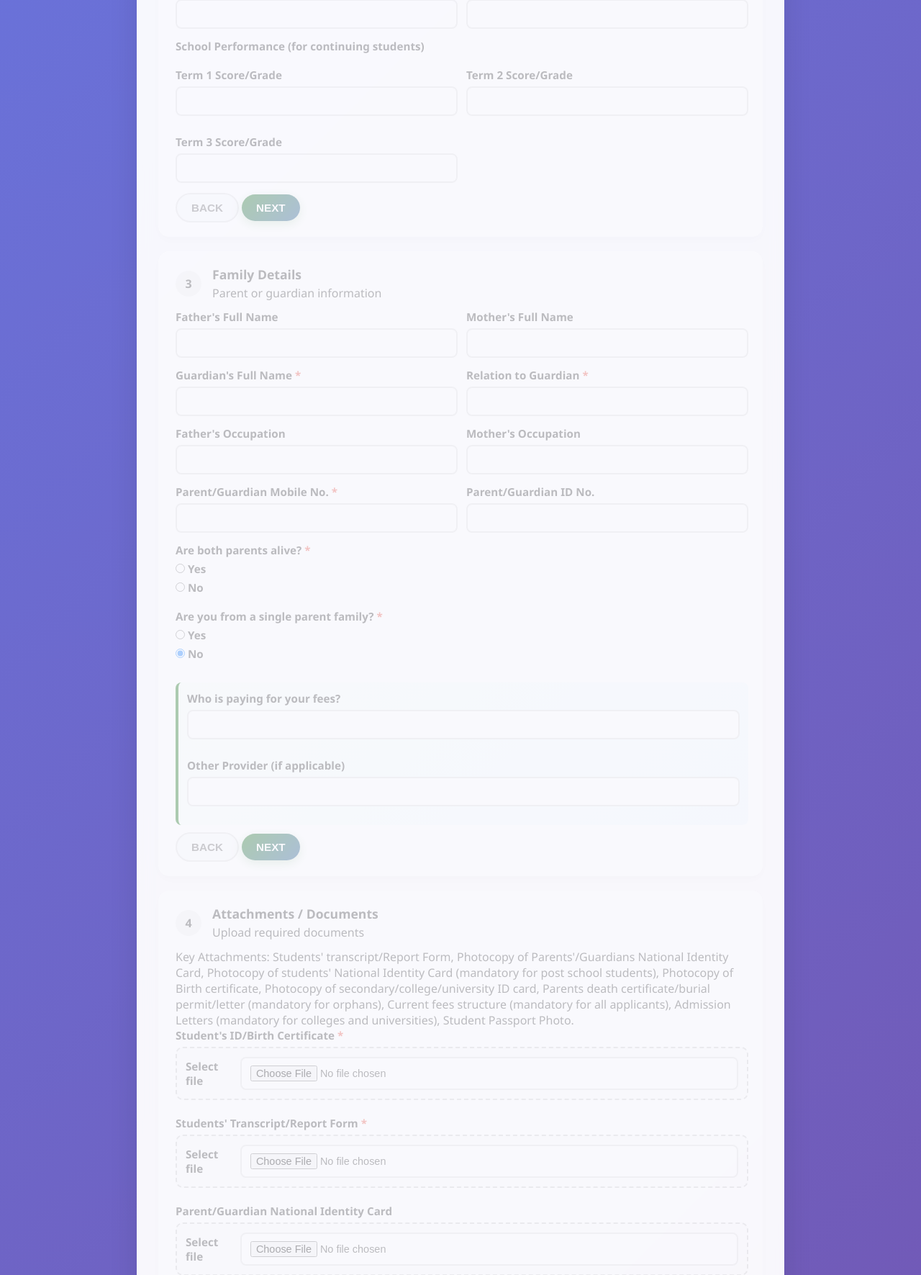
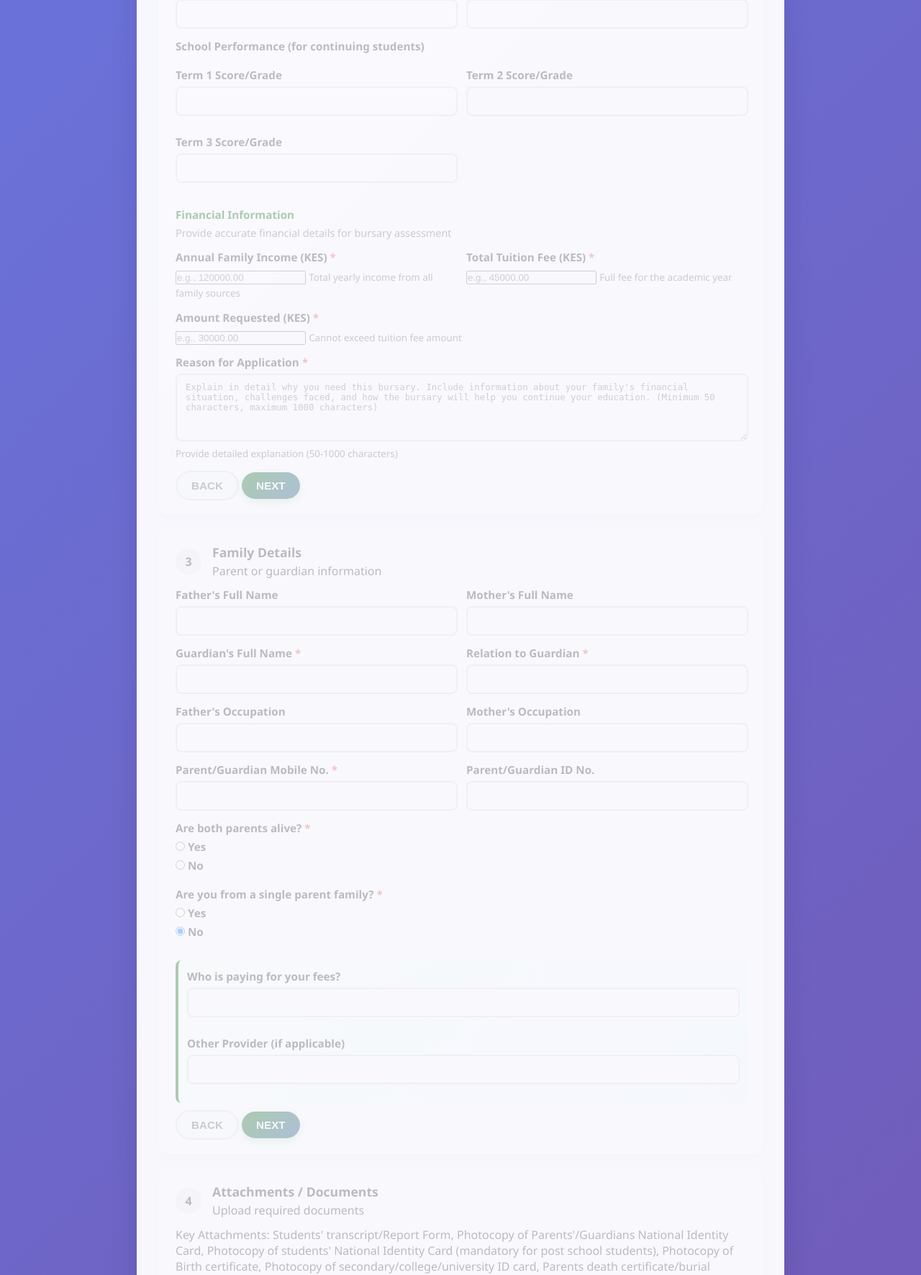
Before and after one commit to Pkorirdarius/Busary_form, a Django app: page /bursary/apply/ in a window 1280 px wide. Shown: the part 1646-3417 px from the top of the page at 72% size. Run offline with Django 5.2, Linux system fonts and the light colour scheme.

Commit message:
Updated functioning and added more fields

```diff
--- a/backend_logic/forms.py
+++ b/backend_logic/forms.py
@@ -464,6 +464,27 @@ class MultiStepBursaryApplicationForm(forms.Form):
     term2 = forms.CharField(max_length=50, required=False, label="Term 2 Score/Grade") # Maps to term2_score
     term3 = forms.CharField(max_length=50, required=False, label="Term 3 Score/Grade") # Maps to term3_score
 
+    annual_family_income = forms.DecimalField(
+        max_digits=12,
+        decimal_places=2,
+        min_value=0,
+        label="Annual Family Income (KES)",
+        help_text="Enter the total annual income of your family"
+    )
+    tuition_fee = forms.DecimalField(
+        max_digits=10,
+        decimal_places=2,
+        min_value=0.01,
+        label="Total Tuition Fee (KES)",
+        help_text="Enter the full tuition fee for the academic year"
+    )
+    amount_requested = forms.DecimalField(
+        max_digits=10,
+        decimal_places=2,
+        min_value=0.01,
+        label="Amount Requested (KES)",
+        help_text="Enter the bursary amount you are requesting"
+    )
     # STEP 3: FAMILY
     fatherName = forms.CharField(max_length=200, required=False, label="Father's Full Name") # Maps to father_name (NEW)
     motherName = forms.CharField(max_length=200, required=False, label="Mother's Full Name") # Maps to mother_name (NEW)
--- a/static/app.js
+++ b/static/app.js
@@ -198,6 +198,79 @@ updateProgress();
     clearMessages();
     return true;
   }
+  // Add this validation function after the validateStep function in app.js
+
+function validateFinancialFields() {
+  const annualIncome = parseFloat(document.getElementById('annual_family_income')?.value || 0);
+  const tuitionFee = parseFloat(document.getElementById('tuition_fee')?.value || 0);
+  const amountRequested = parseFloat(document.getElementById('amount_requested')?.value || 0);
+
+  // Validate tuition fee is greater than 0
+  if (tuitionFee <= 0) {
+    showError('Tuition fee must be greater than zero.');
+    document.getElementById('tuition_fee').focus();
+    return false;
+  }
+
+  // Validate amount requested doesn't exceed tuition fee
+  if (amountRequested > tuitionFee) {
+    showError(`Amount requested (KES ${amountRequested.toLocaleString()}) cannot exceed tuition fee (KES ${tuitionFee.toLocaleString()}).`);
+    document.getElementById('amount_requested').focus();
+    return false;
+  }
+
+  // Validate amount requested is reasonable (at least 10% of tuition)
+  if (amountRequested < tuitionFee * 0.1) {
+    if (!confirm(`Amount requested (KES ${amountRequested.toLocaleString()}) is less than 10% of tuition fee. Do you want to continue?`)) {
+      document.getElementById('amount_requested').focus();
+      return false;
+    }
+  }
+
+  // Check if family income is very high compared to tuition
+  if (annualIncome > tuitionFee * 10) {
+    if (!confirm(`Your annual family income (KES ${annualIncome.toLocaleString()}) appears sufficient for tuition. Please ensure your reason for application clearly explains your financial need. Continue?`)) {
+      document.getElementById('reason_for_application').focus();
+      return false;
+    }
+  }
+
+  return true;
+}
+
+// Update the toStep3 button click handler to include financial validation
+document.getElementById('toStep3').addEventListener('click', () => {
+  if (validateStep(2) && validateFinancialFields()) {
+    goToStep(3);
+  }
+});
+
+// Add real-time validation for amount_requested
+document.getElementById('amount_requested')?.addEventListener('blur', function() {
+  const tuitionFee = parseFloat(document.getElementById('tuition_fee')?.value || 0);
+  const amountRequested = parseFloat(this.value || 0);
+
+  if (amountRequested > tuitionFee && tuitionFee > 0) {
+    showError(`Amount requested cannot exceed tuition fee of KES ${tuitionFee.toLocaleString()}`);
+    this.value = '';
+    this.focus();
+  } else {
+    clearMessages();
+  }
+});
+
+// Update the form submission payload to include new fields
+// Add these lines to the payload object in the form submit handler:
+
+// Inside the form submit event listener, update the payload object:
+/*
+payload.annual_family_income = document.getElementById('annual_family_income').value.trim();
+payload.tuition_fee = document.getElementById('tuition_fee').value.trim();
+payload.amount_requested = document.getElementById('amount_requested').value.trim();
+payload.reason_for_application = document.getElementById('reason_for_application').value.trim();
+payload.number_of_siblings = document.getElementById('number_of_siblings')?.value.trim() || '0';
+payload.siblings_in_school = document.getElementById('siblings_in_school')?.value.trim() || '0';
+*/
 
   // ---------- Submit handler ----------
   form.addEventListener('submit', (e) => {
--- a/static/style.css
+++ b/static/style.css
@@ -51,45 +51,205 @@ body {
   width:0%;
   transition: width 0.6s ease;
 }
-.progress-steps { display:flex; justify-content:space-between; font-size:0.9em; }
-.step { display:flex; align-items:center; gap:5px; color:#999; }
-.step.active { color:#006400; font-weight:bold; }
-.form-container { padding: 30px; }
+.progress-steps {
+  display:flex;
+  justify-content:space-between;
+  font-size:0.9em;
+ }
+.step {
+  display:flex;
+  align-items:center;
+  gap:5px;
+  color:#999;
+}
+.step.active {
+  color:#006400;
+  font-weight:bold;
+}
+.form-container {
+  padding: 30px;
+}
 .form-section {
-  background:white; border-radius:15px; padding:20px; margin-bottom:20px;
-  box-shadow:0 5px 15px rgba(0,0,0,0.05); border-left:4px solid transparent;
-  transition:all 0.3s ease; opacity:0.3; transform:translateY(10px);
+  background:white;
+  border-radius:15px;
+  padding:20px;
+  margin-bottom:20px;
+  box-shadow:0 5px 15px rgba(0,0,0,0.05);
+  border-left:4px solid transparent;
+  transition:all 0.3s ease;
+  opacity:0.3;
+  transform:translateY(10px);
 }
-.form-section.active { opacity:1; transform:translateY(0); border-left-color:#006400; box-shadow:0 10px 25px rgba(0,0,0,0.1) }
-.form-section.completed { border-left-color:#004080; opacity:0.8; }
-.section-header { display:flex; align-items:center; gap:15px; margin-bottom:12px; cursor:pointer; }
-.section-number { width:36px; height:36px; border-radius:50%; background:#f0f0f0; display:flex; align-items:center; justify-content:center; font-weight:bold; transition:all 0.3s; }
-.section-number.active { background:#006400; color:white; }
-.section-title h2 { color:#333; font-size:1.1em; margin-bottom:3px; }
-.section-content { display:block; }
-.form-group { margin-bottom:14px; }
-.form-row { display:grid; grid-template-columns:1fr 1fr; gap:12px; }
-.form-row.single { grid-template-columns:1fr; }
-label { display:block; margin-bottom:6px; font-weight:600; color:#333; font-size:0.95em; }
-.required::after { content:" *"; color:#e74c3c; font-weight:bold; }
+.form-section.active {
+  opacity:1;
+  transform:translateY(0);
+  border-left-color:#006400;
+  box-shadow:0 10px 25px rgba(0,0,0,0.1)
+}
+.form-section.completed {
+  border-left-color:#004080;
+  opacity:0.8;
+}
+.section-header {
+  display:flex;
+  align-items:center;
+  gap:15px;
+  margin-bottom:12px;
+  cursor:pointer;
+}
+.section-number {
+  width:36px;
+  height:36px;
+  border-radius:50%;
+  background:#f0f0f0;
+  display:flex;
+  align-items:center;
+  justify-content:center;
+  font-weight:bold;
+  transition:all 0.3s;
+}
+.section-number.active {
+  background:#006400;
+  color:white;
+}
+.section-title h2 {
+  color:#333;
+  font-size:1.1em;
+  margin-bottom:3px;
+}
+.section-content {
+  display:block;
+}
+.form-group {
+  margin-bottom:14px;
+}
+.form-row {
+  display:grid;
+  grid-template-columns:1fr 1fr;
+  gap:12px;
+}
+.form-row.single {
+  grid-template-columns:1fr;
+}
+label {
+  display:block;
+  margin-bottom:6px;
+  font-weight:600;
+  color:#333;
+  font-size:0.95em;
+}
+.required::after {
+  content:" *";
+  color:#e74c3c;
+  font-weight:bold;
+}
 input[type="text"], input[type="date"], input[type="tel"], input[type="email"], input[type="file"], select, textarea {
-  width:100%; padding:10px 12px; border:2px solid #e0e0e0; border-radius:8px; font-size:0.95em; transition:all 0.2s ease;
+  width:100%;
+  padding:10px 12px;
+  border:2px solid #e0e0e0;
+  border-radius:8px;
+  font-size:0.95em;
+  transition:all 0.2s ease;
   background:white;
 }
-input:focus, select:focus, textarea:focus { outline:none; border-color:#006400; box-shadow:0 0 0 3px rgba(0,100,0,0.08); transform:translateY(-1px); }
-.btn { padding:10px 20px; border:none; border-radius:25px; font-size:0.95em; font-weight:600; cursor:pointer; text-transform:uppercase; }
-.btn-primary { background: linear-gradient(135deg,#006400,#004080); color:white; box-shadow:0 4px 15px rgba(0,100,0,0.25); }
-.btn-secondary { background:#f8f9fa; color:#666; border:2px solid #e0e0e0; }
-.btn:disabled { opacity:0.6; cursor:not-allowed; transform:none !important; }
-.file-upload { position:relative; display:inline-block; cursor:pointer; width:100%; }
-.file-upload-label { display:flex; align-items:center; justify-content:center; gap:10px; padding:12px; border:2px dashed #ccc; border-radius:10px; background:#fafafa; min-height:60px; }
-.file-preview { font-size:0.9em; margin-top:8px; color:#333; }
-.conditional { display:none; background:linear-gradient(135deg,#f8fff8,#f0f8ff); padding:12px; border-radius:8px; margin:10px 0; border-left:4px solid #006400; }
-.conditional.show { display:block; }
-.floating-help { position:fixed; bottom:30px; right:30px; width:60px; height:60px; background:linear-gradient(135deg,#006400,#004080); border-radius:50%; display:flex; align-items:center; justify-content:center; color:white; font-size:1.4em; cursor:pointer; box-shadow:0 4px 15px rgba(0,0,0,0.2); z-index:1000; }
-.success-message, .error-message { padding:12px; border-radius:8px; margin-bottom:12px; display:none; }
-.success-message { background:linear-gradient(135deg,#d4edda,#c3e6cb); color:#155724; border:1px solid #c3e6cb; }
-.error-message { background:linear-gradient(135deg,#f8d7da,#f5c6cb); color:#721c24; border:1px solid #f5c6cb; }
+input:focus, select:focus, textarea:focus {
+  outline:none;
+  border-color:#006400;
+  box-shadow:0 0 0 3px rgba(0,100,0,0.08);
+  transform:translateY(-1px);
+}
+.btn {
+  padding:10px 20px;
+  border:none;
+  border-radius:25px;
+  font-size:0.95em;
+  font-weight:600;
+  cursor:pointer;
+  text-transform:uppercase;
+}
+.btn-primary {
+  background: linear-gradient(135deg,#006400,#004080);
+  color:white;
+  box-shadow:0 4px 15px rgba(0,100,0,0.25);
+}
+.btn-secondary {
+  background:#f8f9fa;
+  color:#666;
+  border:2px solid #e0e0e0;
+}
+.btn:disabled {
+  opacity:0.6;
+  cursor:not-allowed;
+  transform:none !important;
+}
+.file-upload {
+  position:relative;
+  display:inline-block;
+  cursor:pointer;
+  width:100%;
+}
+.file-upload-label {
+  display:flex;
+  align-items:center;
+  justify-content:center;
+  gap:10px;
+  padding:12px;
+  border:2px dashed #ccc;
+  border-radius:10px;
+  background:#fafafa;
+  min-height:60px;
+}
+.file-preview {
+  font-size:0.9em;
+  margin-top:8px;
+  color:#333;
+}
+.conditional {
+  display:none;
+  background:linear-gradient(135deg,#f8fff8,#f0f8ff);
+  padding:12px;
+  border-radius:8px;
+  margin:10px 0;
+  border-left:4px solid #006400;
+  transition: all 0.3s ease;
+}
+.conditional.show {
+  display:block;
+  animation: fadeIn 0.5s ease forwards;
+ }
+.floating-help {
+  position:fixed;
+  bottom:30px;
+  right:30px;
+  width:60px;
+  height:60px;
+  background:linear-gradient(135deg,#006400,#004080);
+  border-radius:50%;
+  display:flex;
+  align-items:center;
+  justify-content:center;
+  color:white;
+  font-size:1.4em;
+  cursor:pointer;
+  box-shadow:0 4px 15px rgba(0,0,0,0.2);
+  z-index:1000;
+}
+.success-message, .error-message {
+  padding:12px;
+  border-radius:8px;
+  margin-bottom:12px;
+  display:none;
+}
+.success-message {
+  background:linear-gradient(135deg,#d4edda,#c3e6cb);
+  color:#155724;
+  border:1px solid #c3e6cb;
+}
+.error-message {
+  background:linear-gradient(135deg,#f8d7da,#f5c6cb);
+  color:#721c24;
+  border:1px solid #f5c6cb;
+}
 @media (max-width:768px) {
     .form-row { grid-template-columns:1fr; }
     .floating-help { bottom:20px; right:20px; width:50px; height:50px; }
--- a/templates/applications/busary_form.html
+++ b/templates/applications/busary_form.html
@@ -310,7 +310,69 @@
             {{ form.term3 }}
           </div>
         </div>
+        <div class="form-row single">
+          <div class="form-group">
+            <label style="margin-top: 20px; font-weight: bold; color: #006400;">Financial Information</label>
+            <p style="font-size: 0.9em; color: #666;">Provide accurate financial details for bursary assessment</p>
+          </div>
+        </div>
 
+        <div class="form-row">
+          <div class="form-group">
+            <label class="required">Annual Family Income (KES)</label>
+            <input type="number"
+                   id="annual_family_income"
+                   name="annual_family_income"
+                   step="0.01"
+                   min="0"
+                   required
+                   placeholder="e.g., 120000.00"
+                   title="Enter your family's total annual income in Kenya Shillings">
+            <small style="color: #666;">Total yearly income from all family sources</small>
+          </div>
+          <div class="form-group">
+            <label class="required">Total Tuition Fee (KES)</label>
+            <input type="number"
+                   id="tuition_fee"
+                   name="tuition_fee"
+                   step="0.01"
+                   min="0.01"
+                   required
+                   placeholder="e.g., 45000.00"
+                   title="Enter the full tuition fee for the academic year">
+            <small style="color: #666;">Full fee for the academic year</small>
+          </div>
+        </div>
+
+        <div class="form-row single">
+          <div class="form-group">
+            <label class="required">Amount Requested (KES)</label>
+            <input type="number"
+                   id="amount_requested"
+                   name="amount_requested"
+                   step="0.01"
+                   min="0.01"
+                   required
+                   placeholder="e.g., 30000.00"
+                   title="Enter the bursary amount you are requesting">
+            <small style="color: #666;">Cannot exceed tuition fee amount</small>
+          </div>
+        </div>
+
+        <div class="form-row single">
+          <div class="form-group">
+            <label class="required">Reason for Application</label>
+            <textarea id="reason_for_application"
+                      name="reason_for_application"
+                      rows="5"
+                      required
+                      maxlength="1000"
+                      minlength="50"
+                      placeholder="Explain in detail why you need this bursary. Include information about your family's financial situation, challenges faced, and how the bursary will help you continue your education. (Minimum 50 characters, maximum 1000 characters)"></textarea>
+            <small style="color: #666;">Provide detailed explanation (50-1000 characters)</small>
+          </div>
+        </div>
+        <!-- Navigation buttons -->
         <div class="navigation">
           <button type="button" class="btn btn-secondary" id="backTo1">Back</button>
           <button type="button" class="btn btn-primary" id="toStep3">Next</button>
```
